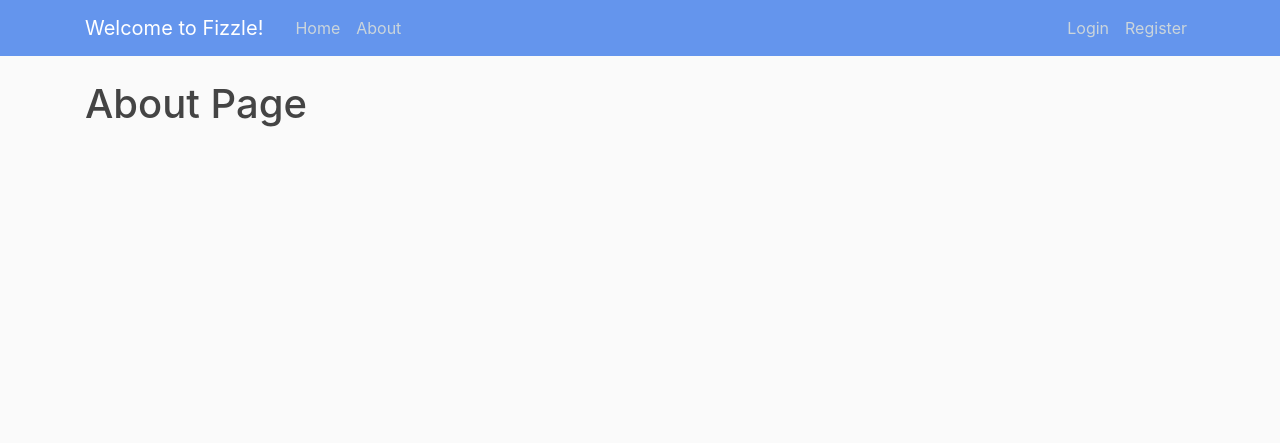
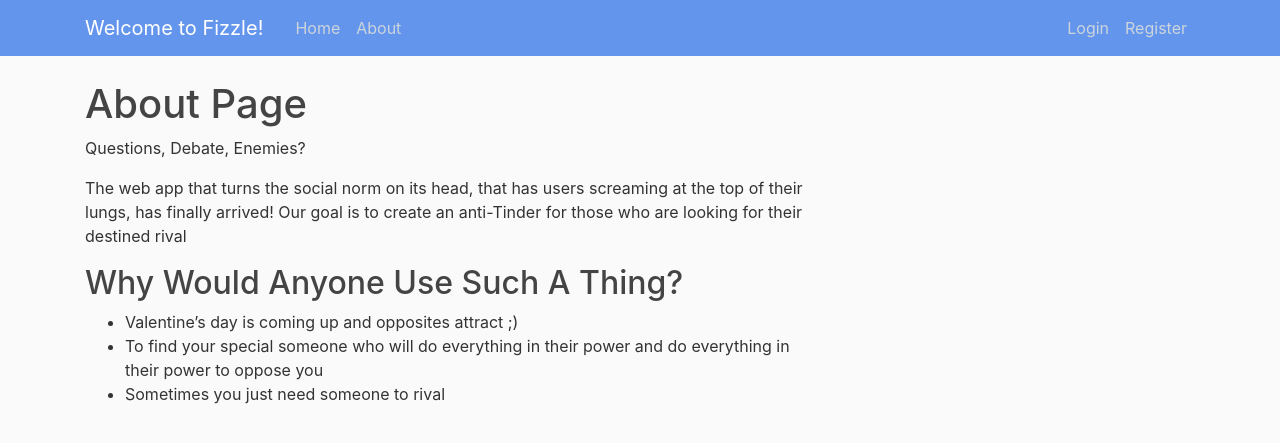
Before and after one commit to hurhurhurt/Fizzle, a Django app: page /about/ in a window 1280 px wide. Shown: the top 443 px of the page. Run offline with Django 3.2, Linux system fonts and the light colour scheme; some libraries are stand-ins or nearby versions.

Commit message:
rfihuerijo

```diff
--- a/fizzsite/blog/templates/blog/about.html
+++ b/fizzsite/blog/templates/blog/about.html
@@ -1,4 +1,12 @@
 {% extends "blog/base.html" %}
 {% block content %}
-   <h1>About Page</h1>
+    <h1>About Page</h1>
+    <p>Questions, Debate, Enemies?</p>
+    <p>The web app that turns the social norm on its head, that has users screaming at the top of their lungs, has finally arrived! Our goal is to create an anti-Tinder for those who are looking for their destined rival</p>
+    <h2>Why Would Anyone Use Such A Thing?</h2>
+    <ul>
+    <li>Valentine’s day is coming up and opposites attract ;) </li>
+    <li>To find your special someone who will do everything in their power and do everything in their power to oppose you</li>
+    <li>Sometimes you just need someone to rival</li>
+    </ul>
 {% endblock content %}
--- a/fizzsite/blog/views.py
+++ b/fizzsite/blog/views.py
@@ -7,7 +7,7 @@ from users.forms import UserRegisterForm, UserUpdateForm, ProfileUpdateForm
 from django.contrib import messages
 
 def home(request):
-    return render(request, 'blog/base.html')
+    return render(request, 'home.html')
 
 def about(request):
     return render(request, 'blog/about.html', {'title': 'About'})
```
Also changed, not shown: fizzsite/templates/home.html (+3 -7 lines), fizzsite/media/logo.png (added), fizzsite/media/logo1.png (added).
